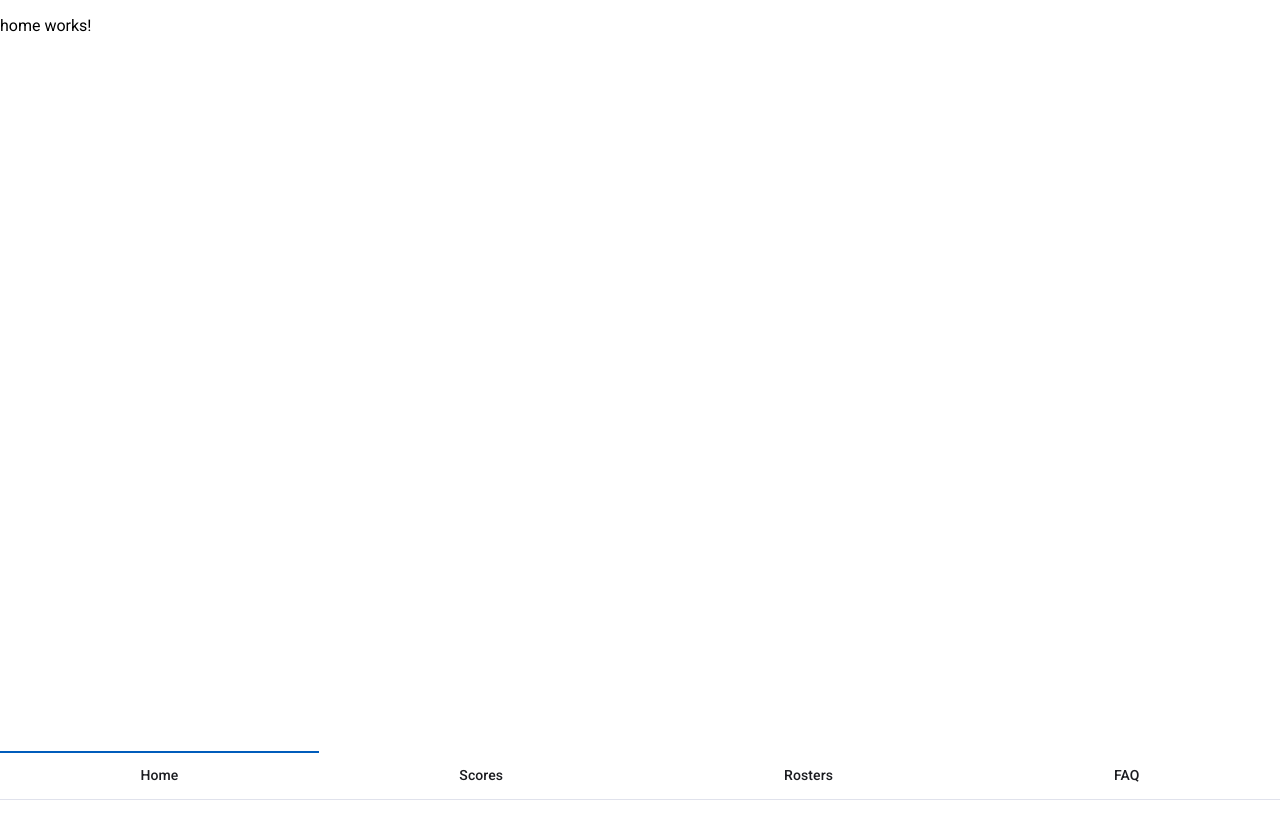
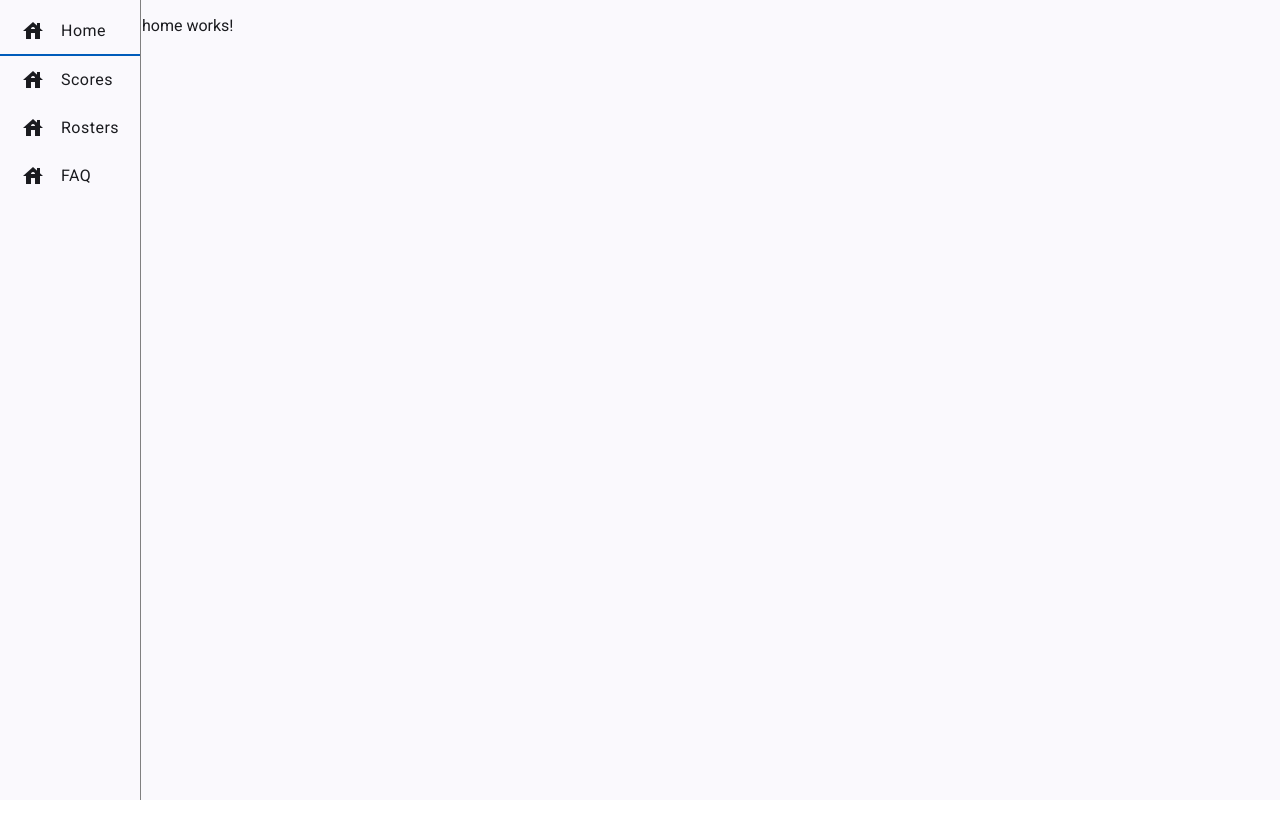
Before and after one commit to theheuman/vesa-apex, an Angular app: page / in a window 1280 px wide. Built offline with nearby package versions, Linux system fonts and the light colour scheme.

Commit message:
sidenav with active things

```diff
--- a/src/app/app.component.html
+++ b/src/app/app.component.html
@@ -1,3 +1,4 @@
+<ng-container *ngIf="mobileView; else bigView">
   <mat-tab-nav-panel #tabPanel>
     <router-outlet></router-outlet>
   </mat-tab-nav-panel>
@@ -10,6 +11,31 @@
       #rla="routerLinkActive"
       [active]="rla.isActive"
       [routerLinkActiveOptions]="{ exact: true }"
-    >{{ link.label }}</a
     >
+      {{ link.label }}
+    </a>
   </nav>
+</ng-container>
+<ng-template #bigView>
+  <mat-sidenav-container class="example-container">
+    <mat-sidenav [opened]="true" mode="side">
+      <mat-nav-list>
+        <a
+          mat-list-item
+          *ngFor="let link of navLinks"
+          [routerLink]="link.link"
+          routerLinkActive
+          #rla="routerLinkActive"
+          [class]="rla.isActive ? 'active' : ''"
+          [routerLinkActiveOptions]="{ exact: true }"
+        >
+          <span class="entry">
+            <mat-icon>house</mat-icon>
+            <span>{{ link.label }}</span>
+          </span>
+        </a>
+      </mat-nav-list>
+    </mat-sidenav>
+    <router-outlet></router-outlet>
+  </mat-sidenav-container>
+</ng-template>
--- a/src/app/app.component.scss
+++ b/src/app/app.component.scss
@@ -9,3 +9,43 @@
     }
   }
 }
+
+h1 {
+  padding: 0 1rem;
+}
+
+h2 {padding: 1rem;}
+
+mat-sidenav-container {
+  height:100%;
+}
+
+// Move the content down so that it won't be hidden by the toolbar
+mat-sidenav {
+
+  width: fit-content;
+  border-right: 1px solid grey;
+  border-radius: 0;
+
+  .entry{
+    display: flex;
+    align-items: center;
+    gap: 1rem;
+    padding: 5px;
+  }
+
+  mat-list-item {
+    background: transparent;
+  }
+
+  .active {
+    border-bottom: 2px solid var(--mdc-tab-indicator-active-indicator-color);
+    border-radius: 0;
+    background: linear-gradient();
+  }
+
+  .mdc-list-item:before {
+    content: none;
+  }
+
+}
--- a/src/app/app.component.ts
+++ b/src/app/app.component.ts
@@ -1,7 +1,11 @@
-import { Component } from '@angular/core';
+import { Component, OnInit } from '@angular/core';
 import { RouterLink, RouterLinkActive, RouterOutlet } from '@angular/router';
 import { MatTabLink, MatTabNav, MatTabNavPanel } from '@angular/material/tabs';
-import { NgForOf } from '@angular/common';
+import { NgForOf, NgIf } from '@angular/common';
+import { BreakpointObserver, BreakpointState } from '@angular/cdk/layout';
+import { MatSidenav, MatSidenavContainer } from '@angular/material/sidenav';
+import { MatListItem, MatNavList } from '@angular/material/list';
+import { MatIcon } from '@angular/material/icon';
 
 @Component({
   selector: 'app-root',
@@ -14,11 +18,17 @@ import { NgForOf } from '@angular/common';
     RouterLinkActive,
     RouterLink,
     NgForOf,
+    NgIf,
+    MatSidenavContainer,
+    MatSidenav,
+    MatNavList,
+    MatListItem,
+    MatIcon,
   ],
   templateUrl: './app.component.html',
   styleUrl: './app.component.scss',
 })
-export class AppComponent {
+export class AppComponent implements OnInit {
   navLinks = [
     {
       link: '',
@@ -37,4 +47,19 @@ export class AppComponent {
       label: 'FAQ',
     },
   ];
+  public mobileView = true;
+
+  constructor(public breakpointObserver: BreakpointObserver) {}
+
+  ngOnInit() {
+    this.breakpointObserver
+      .observe(['(min-width: 400px)'])
+      .subscribe((state: BreakpointState) => {
+        if (state.matches) {
+          this.mobileView = false;
+        } else {
+          this.mobileView = true;
+        }
+      });
+  }
 }
```
Lines whose indentation alone changed are shown as unchanged.
